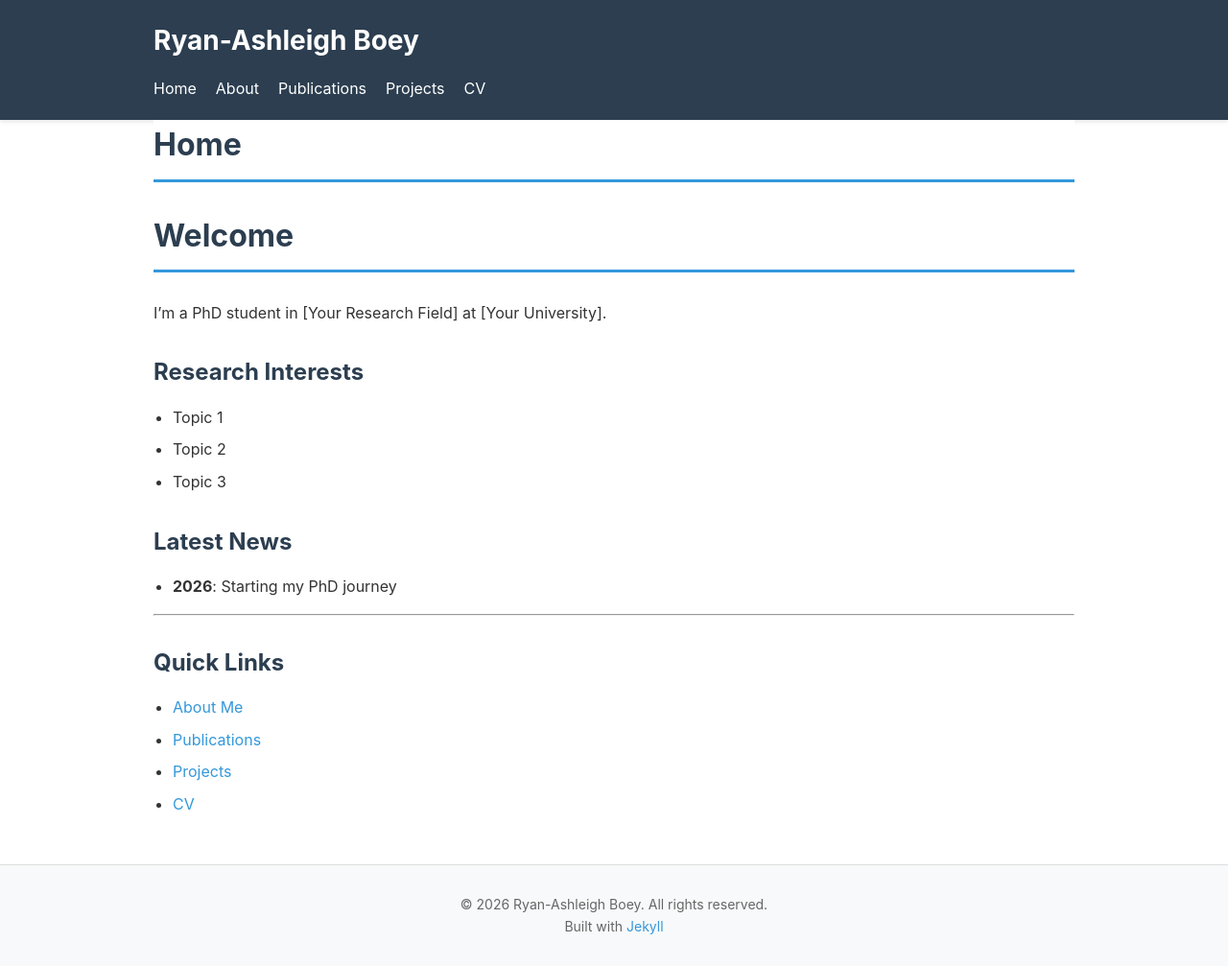
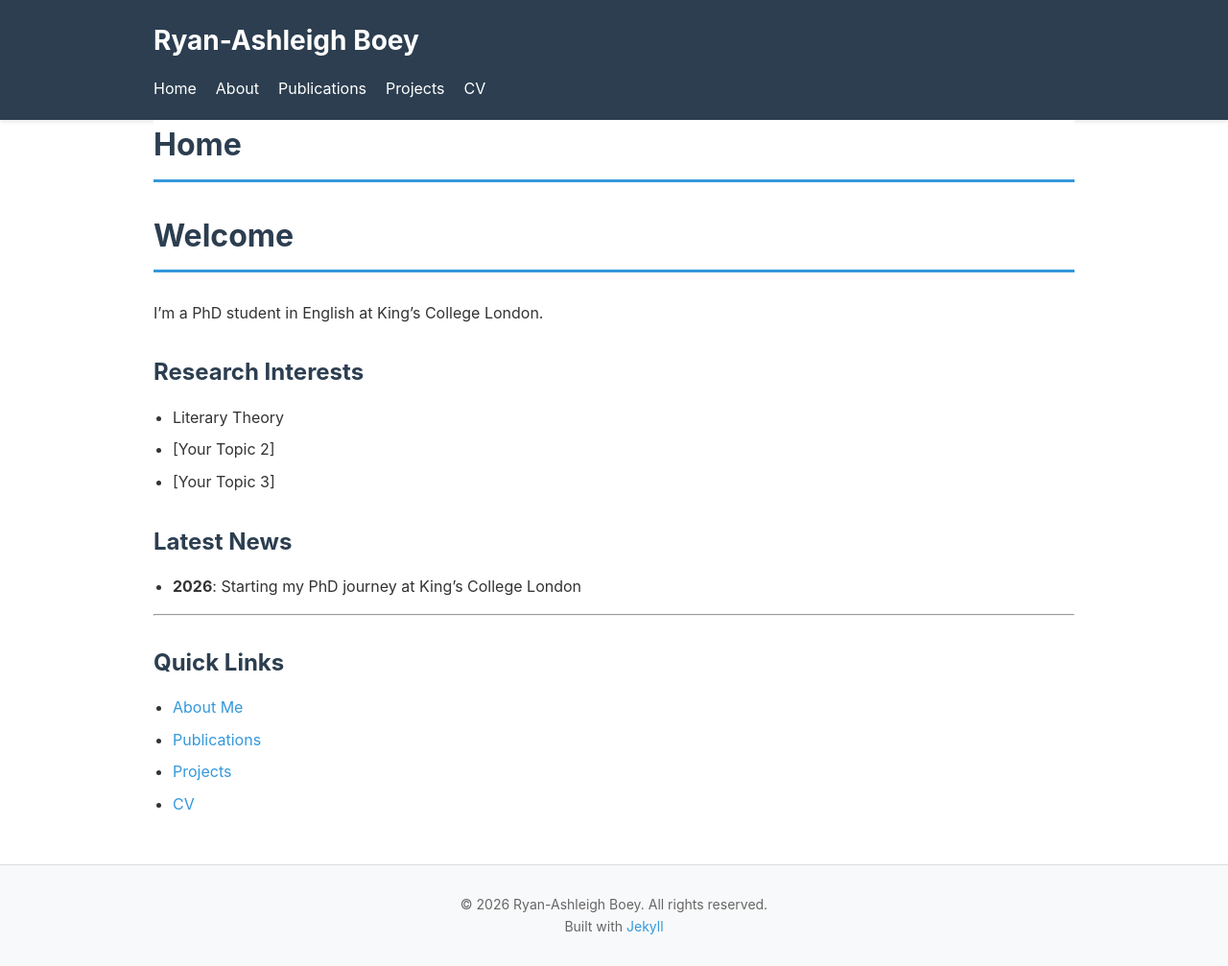
Before and after one commit to r-boey/r-boey.github.io, a Jekyll site: the page built from index.md, in a window 1280 px wide. Shown: the whole page at 96% size. Built offline with Jekyll 4.4.1, drawn with Linux system fonts in a browser that asks for light colours.

Commit message:
Update homepage with personal information

```diff
--- a/index.md
+++ b/index.md
@@ -5,17 +5,17 @@ title: Home
 
 # Welcome
 
-I'm a PhD student in [Your Research Field] at [Your University].
+I'm a PhD student in English at King's College London.
 
 ## Research Interests
 
-- Topic 1
-- Topic 2
-- Topic 3
+- Literary Theory
+- [Your Topic 2]
+- [Your Topic 3]
 
 ## Latest News
 
-- **2026**: Starting my PhD journey
+- **2026**: Starting my PhD journey at King's College London
 
 ---
 
```
